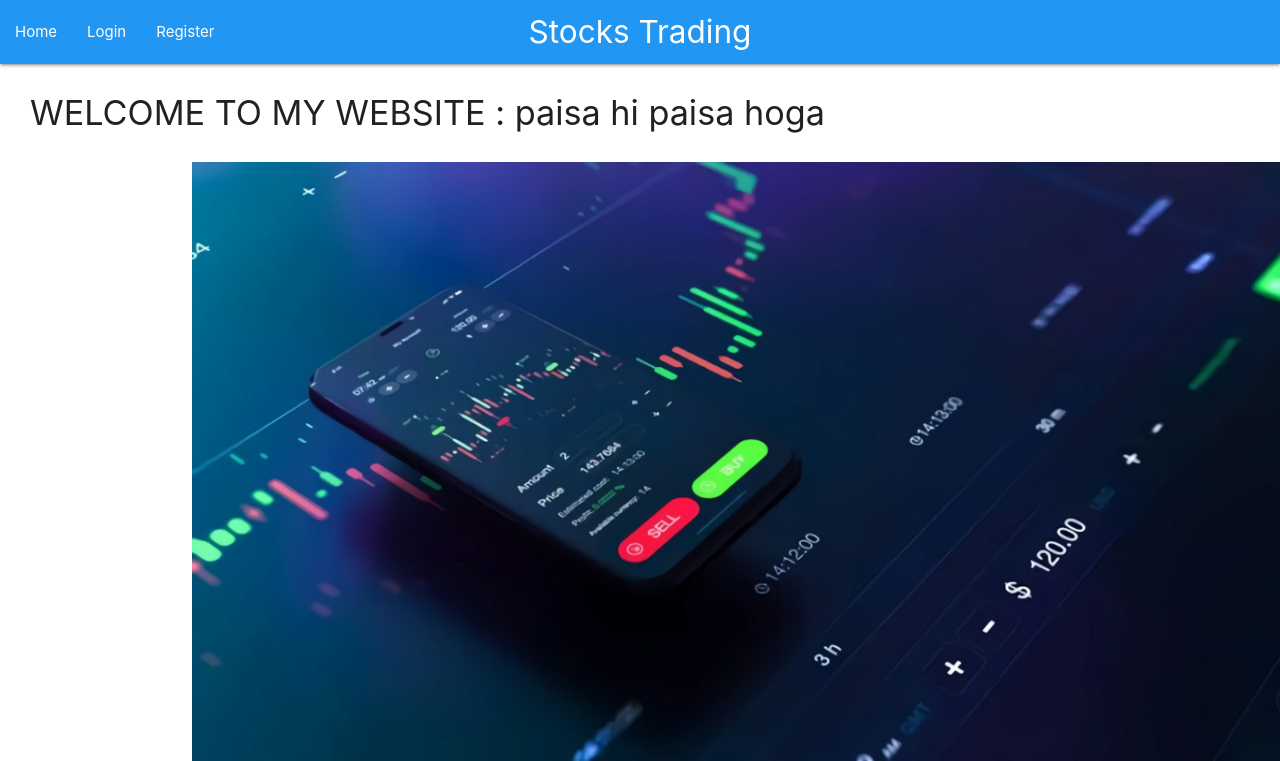
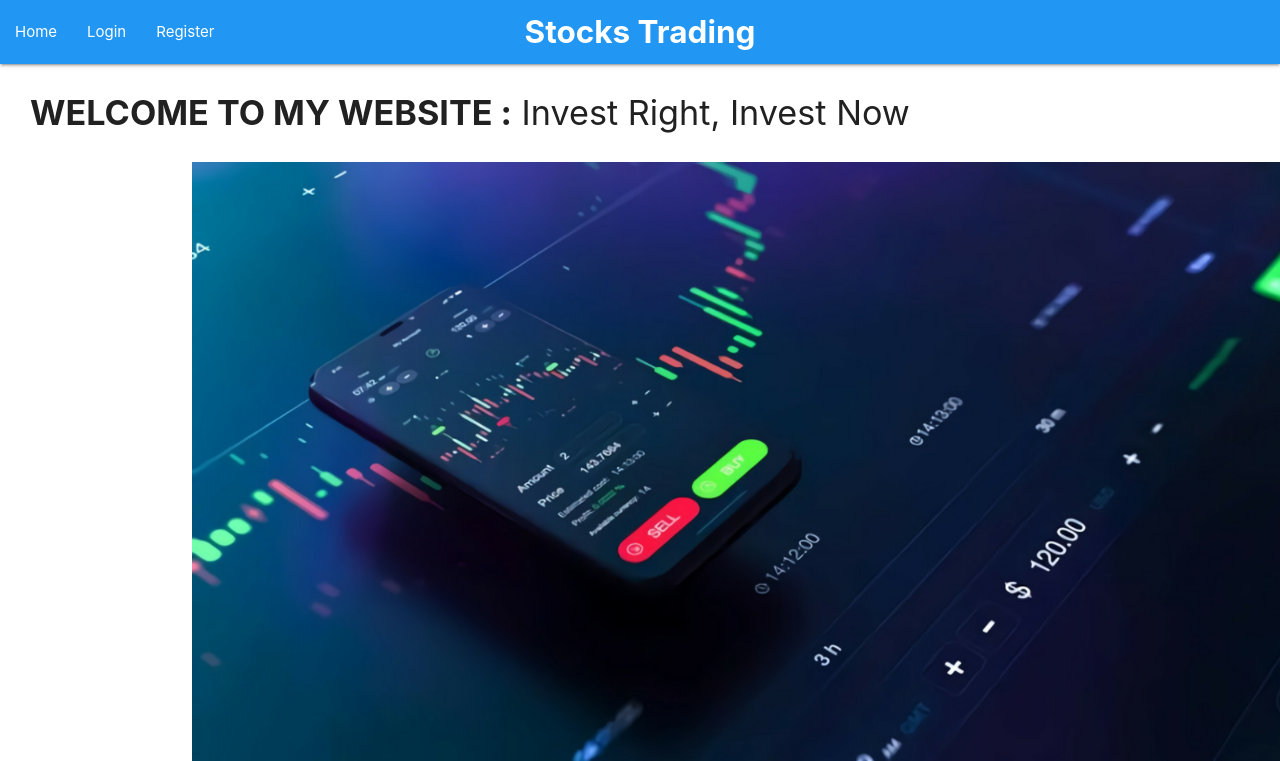
Before and after one commit to harpreetsingh-crossml/stock, a Django app: page /index/ in a window 1280 px wide. Shown: the top 761 px of the page. Run offline with Django 4.2, Linux system fonts and the light colour scheme.

Commit message:
latest commit

```diff
--- a/stock_quote/templates/stock_quote/stock_home.html
+++ b/stock_quote/templates/stock_quote/stock_home.html
@@ -27,7 +27,7 @@
 
     <nav class="blue">
         <div class="nav-wrapper">
-          <a href="#" class="brand-logo center">Stocks Trading</a>
+          <a href="#" class="brand-logo center"><b>Stocks Trading</b></a>
           <a href="#" data-target="mobile-demo" class="sidenav-trigger"><i class="material-icons">menu</i></a>
           <ul id="nav-mobile" class="left hide-on-med-and-down">
 
--- a/userside/templates/userside/index.html
+++ b/userside/templates/userside/index.html
@@ -27,7 +27,7 @@
 
     <nav class="blue">
         <div class="nav-wrapper">
-          <a href="#" class="brand-logo center">Stocks Trading</a>
+          <a href="#" class="brand-logo center"><b>Stocks Trading</b></a>
           <a href="#" data-target="mobile-demo" class="sidenav-trigger"><i class="material-icons">menu</i></a>
           <ul id="nav-mobile" class="left hide-on-med-and-down">
 
@@ -67,11 +67,11 @@
 
 
  <div class="true-body">
-    <h4>WELCOME TO MY WEBSITE :   paisa hi paisa hoga</h4>
+    <h4><b>WELCOME TO MY WEBSITE :</b>   Invest Right, Invest Now</h4>
 </div>
 
 
-  <!-- start banner Area -->
+<!-- start banner Area -->
 <section class="banner-area relative" id="home">
   <div class="overlay overlay-bg"></div>
   <div class="container">
--- a/userside/templates/userside/index2.html
+++ b/userside/templates/userside/index2.html
@@ -27,7 +27,7 @@
 
     <nav class="blue">
         <div class="nav-wrapper">
-          <a href="#" class="brand-logo center">Stocks Trading</a>
+          <a href="#" class="brand-logo center"><b>Stocks Trading</b></a>
           <a href="#" data-target="mobile-demo" class="sidenav-trigger"><i class="material-icons">menu</i></a>
           <ul id="nav-mobile" class="left hide-on-med-and-down">
 
@@ -69,7 +69,7 @@
 
 
  <div class="true-body">
-    <h4>WELCOME TO MY WEBSITE :   paisa hi paisa hoga</h4>
+  <h4><b>WELCOME TO MY WEBSITE :</b>   Invest Right, Invest Now</h4>
 </div>
 
 
--- a/userside/templates/userside/transaction_history.html
+++ b/userside/templates/userside/transaction_history.html
@@ -60,7 +60,7 @@
 
                 <tr>
                     <td>{{ transaction.symbol }}</td>
-                    <td>${{ transaction.price }}</td>
+                    <td> &#8377; {{ transaction.price }}</td>
                     <td>{{ transaction.shares }}</td>
                     <td>{{ transaction.transaction_type }}</td>
                     <td>{{ transaction.date_time }}</td>
--- a/userside/views.py
+++ b/userside/views.py
@@ -87,32 +87,32 @@ def buy_stock(request):
             stock_data = Stocks.objects.get(symbol=symbol)
 
 
-        if price is not None:
-            total = shares * price
-        else:
-            total = 0
+            if price is not None:
+                total = shares * price
+            else:
+                total = 0
 
             user = UserProfile.objects.get(user=request.user)
             account_balance = user.account_balance
-            if UserProfile.account_balance >= price:
+            if account_balance >= total:
                 # Deduct the purchase amount from the user's account
-                user.account_balance -= price
+                user.account_balance -= total
                 user.save()
 
                 # Record the transaction ""
-            transaction = Transaction.objects.create(
-                   # user=user,
+                transaction = Transaction.objects.create(
+                    user=user,
                     symbol=symbol,
                     shares=shares,
                     price=price,
-
+                    total=total,
                 )
-            transaction.save()
+                transaction.save()
 
 
             return render(request, 'userside/confirmation.html', {'transaction': transaction})
-           # else:
-        return render(request, 'userside/apology.html', {'message': 'Insufficient funds.'})
+        else:
+            return render(request, 'userside/apology.html', {'message': 'Insufficient funds.'})
     else:
         form = BuyStockForm()
 
```
Also changed, not shown: db.sqlite3, userside/migrations/0014_alter_portfolio_shares_alter_stocksell_shares.py (added).
